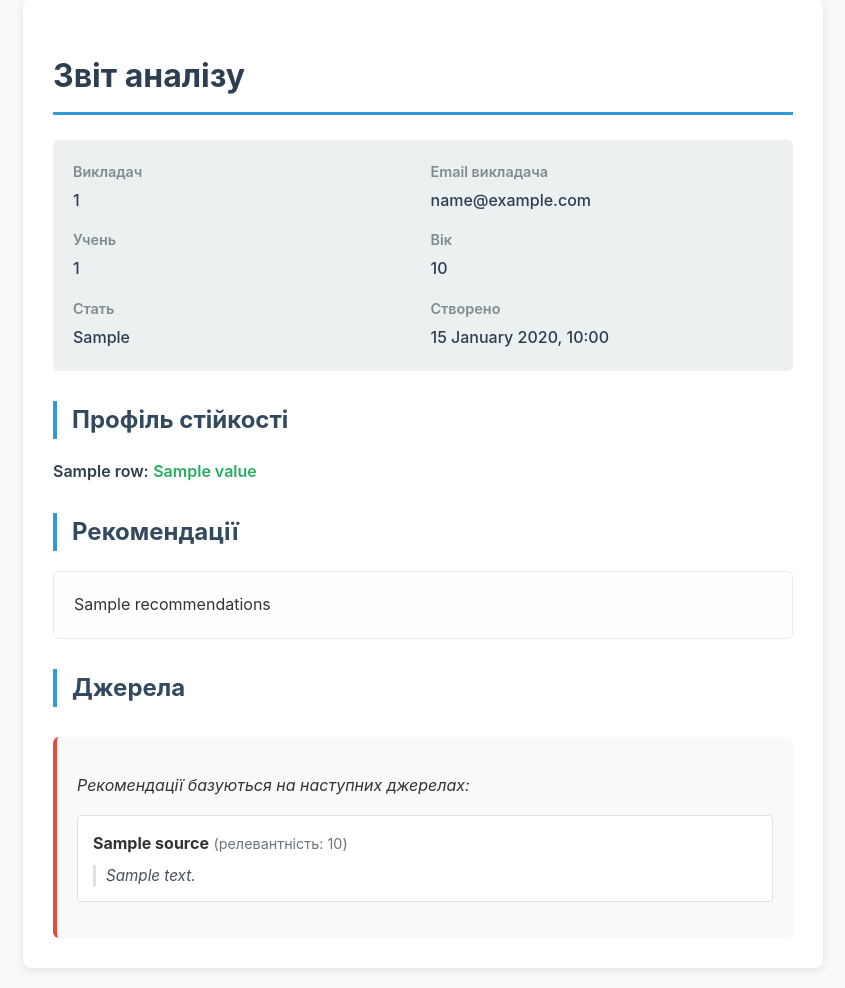
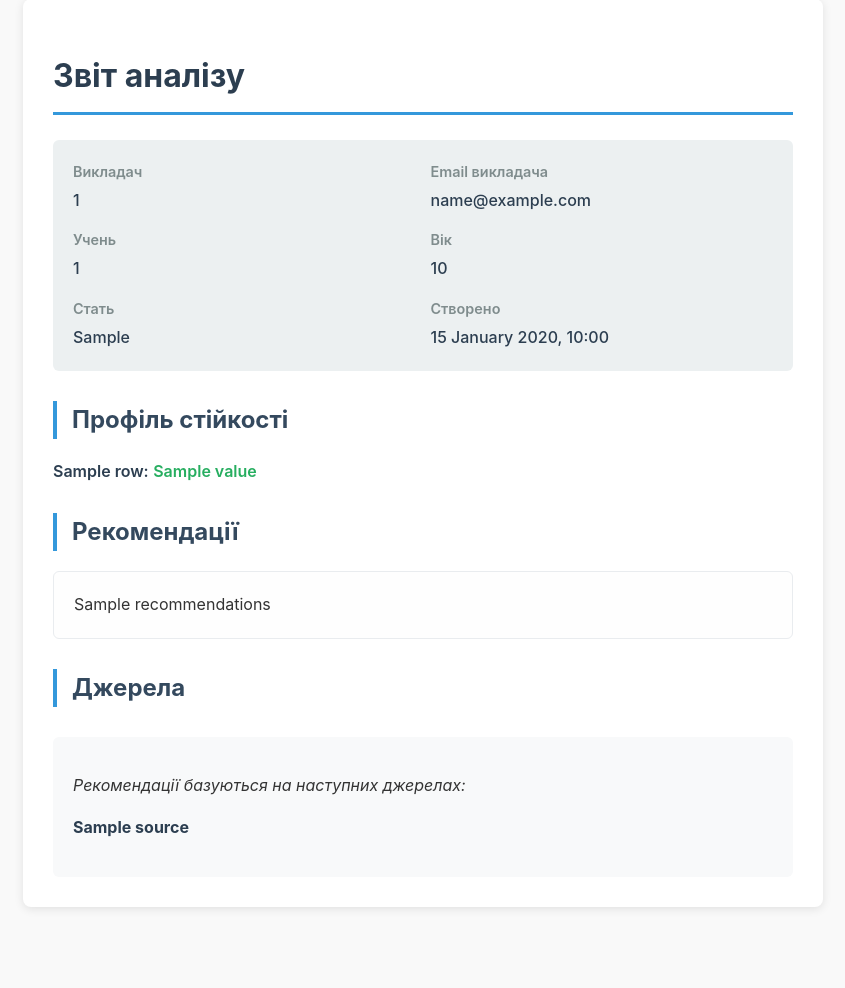
Before and after one commit to resilience-mriia-kma/gg-ml-resilience-mriia, a Django app: template resilience_app/templates/resilience_app/report_detail.html in a window 1280 px wide. Shown: the part 21-1009 px from the top of the page, without its empty margins (217-1062 px from the left). After the commit the page ends 930 px from the top, so only its background shows below. Run offline with Django 5.2, Linux system fonts and the light colour scheme; the template is opened without the code that fills it: most values are stand-ins (such as "Sample title", 1, 10 or a date in 2020); data that the repository does not hold is empty; parts of the project's set-up code (start-up, migrations or seed data) failed here and were passed over.

Commit message:
fixes: enhance admin functionality and notifications, improve report styling

```diff
--- a/rag_pipeline/admin.py
+++ b/rag_pipeline/admin.py
@@ -45,7 +45,9 @@ class KnowledgeSourceAdmin(admin.ModelAdmin):
 @admin.register(Document)
 class DocumentAdmin(admin.ModelAdmin):
     list_display = ("title", "source", "embedding_status", "indexed_at")
+    list_editable = ("title",)
     readonly_fields = ("embedding_status", "indexed_at", "created_at", "updated_at")
+    search_fields = ("title",)
     actions = ["embed_selected"]
 
     @admin.action(description="Embed selected documents (re-index into FAISS)")
--- a/rag_pipeline/data_ingestion/pipeline.py
+++ b/rag_pipeline/data_ingestion/pipeline.py
@@ -32,8 +32,10 @@ class IngestionPipeline:
         return document
 
     def ingest_knowledge_source(self, knowledge_source: KnowledgeSource) -> Document:
-        # delegates to ingest_file, then links
+        # delegates to ingest_file, then fixes title and links
         document = self.ingest_file(knowledge_source.file.path, resilience_factor=knowledge_source.resilience_factor)
+        document.title = knowledge_source.title
+        document.save(update_fields=["title"])
 
         knowledge_source.document = document
         knowledge_source.save(update_fields=["document"])
--- a/resilience_app/templates/resilience_app/report_detail.html
+++ b/resilience_app/templates/resilience_app/report_detail.html
@@ -128,7 +128,6 @@
             padding: 20px;
             background: #f8f9fa;
             border-radius: 6px;
-            border-left: 4px solid #e74c3c;
         }
 
         .sources ul {
@@ -137,27 +136,8 @@
         }
 
         .sources li {
-            margin-bottom: 15px;
-            padding: 15px;
-            background: white;
-            border-radius: 4px;
-            border: 1px solid #dee2e6;
-        }
-
-        .source-score {
-            color: #6c757d;
-            font-size: 0.9em;
-            font-weight: normal;
-        }
-
-        .source-content {
-            margin-top: 8px;
-            color: #495057;
-            font-style: italic;
-            font-size: 0.95em;
-            line-height: 1.4;
-            border-left: 3px solid #dee2e6;
-            padding-left: 10px;
+            margin-bottom: 8px;
+            color: #2c3e50;
         }
 
         @media (max-width: 600px) {
@@ -229,8 +209,6 @@
                         {% for source in analysis_request.sources %}
                             <li>
                                 <strong>{{ source.document_title }}</strong>
-                                <span class="source-score">(релевантність: {{ source.score }})</span>
-                                <div class="source-content">{{ source.content }}</div>
                             </li>
                         {% endfor %}
                     </ul>
```
Also changed, not shown: resilience_app/admin.py (+27 -10 lines), resilience_app/notifications.py (+23 -12 lines), resilience_app/views.py (+5 -8 lines).
